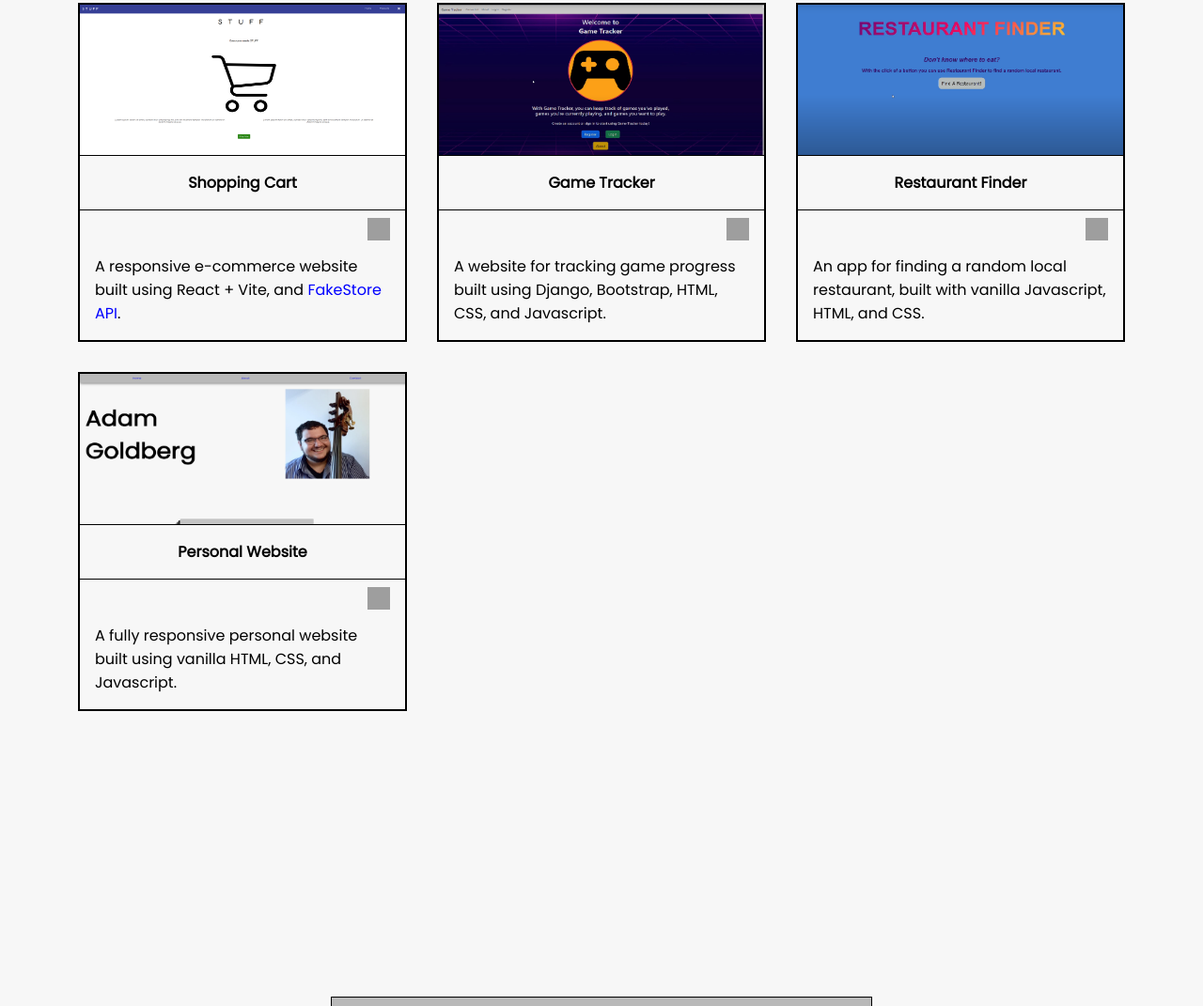
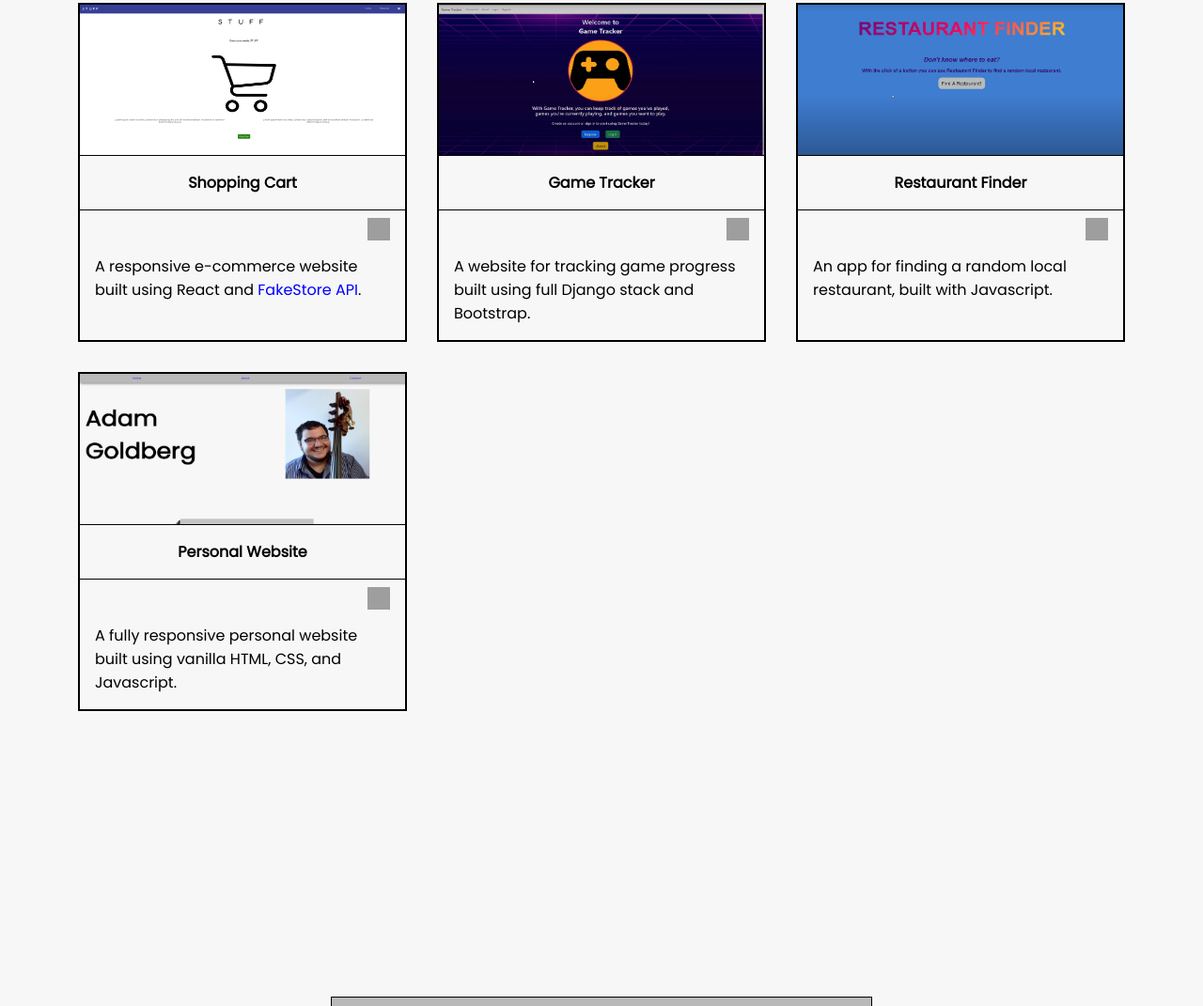
Before and after one commit to agold95/personal-portfolio, a plain HTML site: page index.html in a window 1280 px wide. Shown: the part 1564-2635 px from the top of the page at 94% size. Drawn offline with nearby package versions, Linux system fonts and the light colour scheme; grey boxes are pictures that could not be loaded.

Commit message:
updated descriptions

```diff
--- a/index.html
+++ b/index.html
@@ -51,7 +51,7 @@
                         <a href="https://github.com/agold95/shopping-cart"><img id="project-icon"
                                 src="https://cdn.jsdelivr.net/gh/devicons/devicon/icons/github/github-original.svg" /></a>
                     </div>
-                    <p>A responsive e-commerce website built using React + Vite, and <a id="link" href="https://fakestoreapi.com/">FakeStore API</a>.</p>
+                    <p>A responsive e-commerce website built using React and <a id="link" href="https://fakestoreapi.com/">FakeStore API</a>.</p>
                 </div>
             </div>
             <div class="project">
@@ -64,7 +64,7 @@
                         <a href="https://github.com/agold95/Game-Tracker"><img id="project-icon"
                                 src="https://cdn.jsdelivr.net/gh/devicons/devicon/icons/github/github-original.svg" /></a>
                     </div>
-                    <p>A website for tracking game progress built using Django, Bootstrap, HTML, CSS, and Javascript.</p>
+                    <p>A website for tracking game progress built using full Django stack and Bootstrap.</p>
                 </div>
             </div>
             <div class="project">
@@ -77,7 +77,7 @@
                         <a href="https://github.com/agold95/Restaurant-Finder"><img id="project-icon"
                                 src="https://cdn.jsdelivr.net/gh/devicons/devicon/icons/github/github-original.svg" /></a>
                     </div>
-                    <p>An app for finding a random local restaurant, built with vanilla Javascript, HTML, and CSS.</p>
+                    <p>An app for finding a random local restaurant, built with Javascript.</p>
                 </div>
             </div>
             <div class="project">
```
